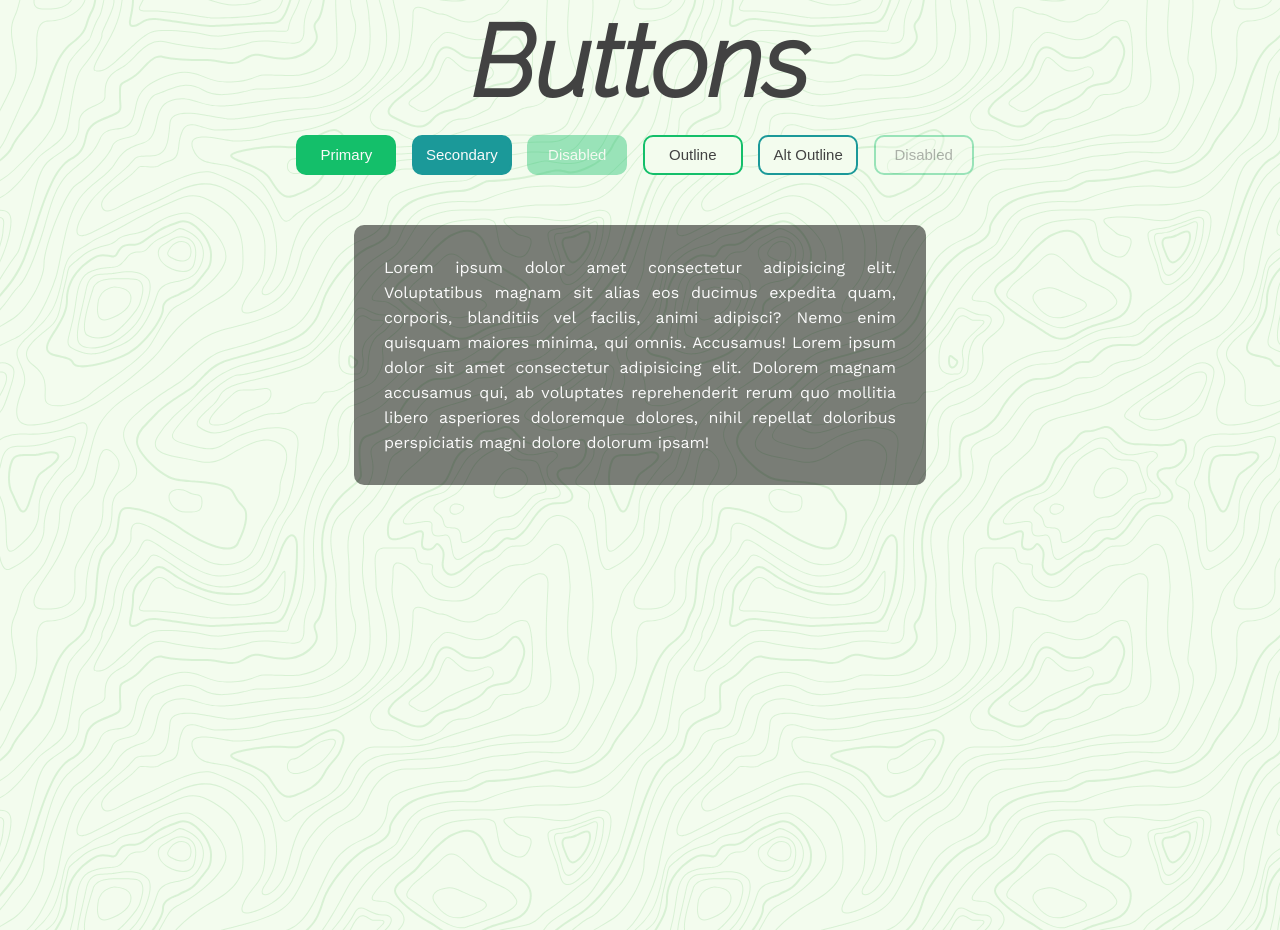
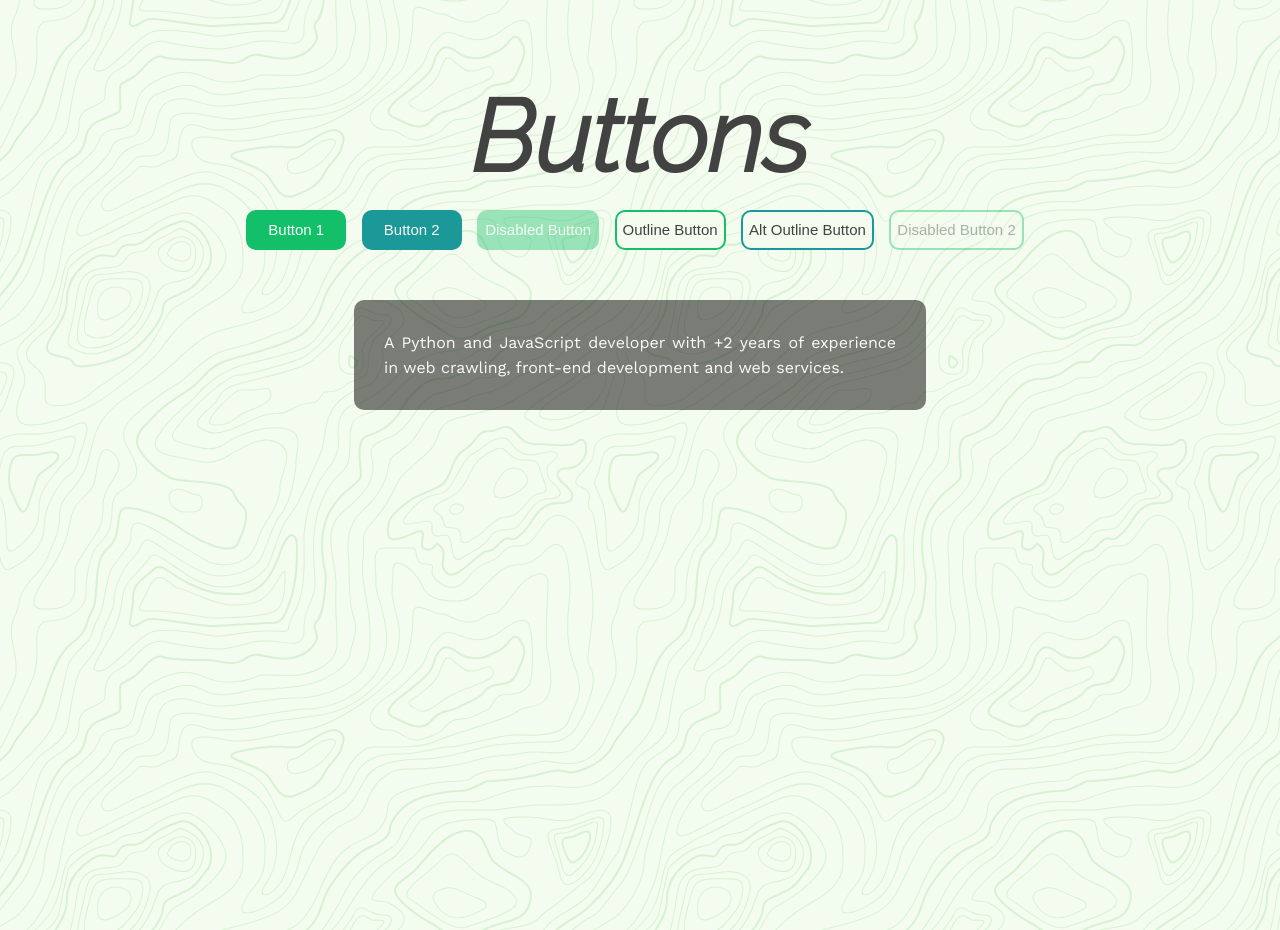
Before and after one commit to berkozture/light-dark, a plain HTML site: page index.html in a window 1280 px wide. Shown: the part 1798-2728 px from the top of the page. Drawn offline with nearby package versions, Linux system fonts and the light colour scheme.

Commit message:
index.html was edited

```diff
--- a/index.html
+++ b/index.html
@@ -24,13 +24,13 @@
     <nav id="nav">
         <a href="#home">HOME</a>
         <a href="#about">SERVICES</a>
-        <a href="#projects">PROJECTS</a>
+        <a href="#projects">BUTTONS</a>
         <a href="#contact">CONTACT</a>
     </nav>
     <!-- Home Section -->
     <section id="home">
         <div class="title-group">
-            <h1>Project Website</h1>
+            <h1>Website Template</h1>
             <h2>by Mithat Berk Ozture</h2>
         </div>
     </section>
@@ -56,15 +56,15 @@
     <section id="projects">
         <h1>Buttons</h1>
         <div class="buttons">
-            <button class="primary">Primary</button>
-            <button class="secondary">Secondary</button>
-            <button class="primary" disabled>Disabled</button>
-            <button class="outline">Outline</button>
-            <button class="secondary outline">Alt Outline</button>
-            <button class="outline" disabled>Disabled</button>
+            <button class="primary">Button 1</button>
+            <button class="secondary">Button 2</button>
+            <button class="primary" disabled>Disabled Button</button>
+            <button class="outline">Outline Button</button>
+            <button class="secondary outline">Alt Outline Button</button>
+            <button class="outline" disabled>Disabled Button 2</button>
         </div>
         <div class="text-box" id="text-box">
-            <p>Lorem ipsum dolor amet consectetur adipisicing elit. Voluptatibus magnam sit alias eos ducimus expedita quam, corporis, blanditiis vel facilis, animi adipisci? Nemo enim quisquam maiores minima, qui omnis. Accusamus! Lorem ipsum dolor sit amet consectetur adipisicing elit. Dolorem magnam accusamus qui, ab voluptates reprehenderit rerum quo mollitia libero asperiores doloremque dolores, nihil repellat doloribus perspiciatis magni dolore dolorum ipsam!</p>
+            <p>A Python and JavaScript developer with +2 years of experience in web crawling, front-end development and web services.</p>
         </div>
     </section>
     <!-- Contact Section -->
```
